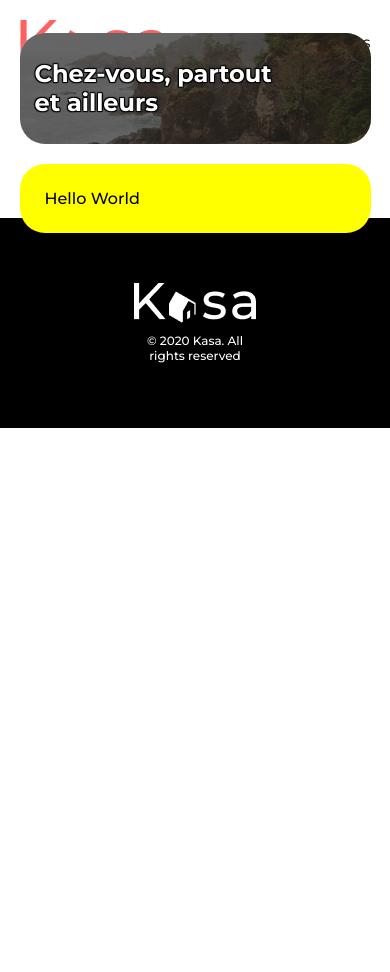
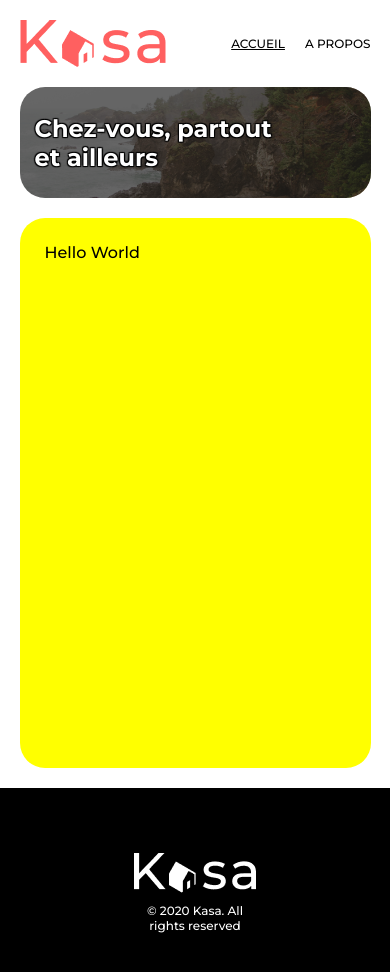
Before and after one commit to LouisMichelin/Projet11-Kasa, a React (Create React App) app: page / in a window 390 px wide. Shown: the top 972 px of the page. Before the commit the page ends 844 px from the top, so only its background shows below. Built offline with nearby package versions, Linux system fonts and the light colour scheme.

Commit message:
CSS : Mise en place conditionnelle de CardWrapper

```diff
--- a/src/components/Banner/Banner.scss
+++ b/src/components/Banner/Banner.scss
@@ -19,6 +19,7 @@
    }
 }
 .BannerText {
+   margin: 0;
    text-shadow: 1px 1px 1px black, 1px -1px 1px black, -1px 1px 1px black,
       -1px -1px 1px black;
    background-color: rgba(0, 0, 0, 0.6);
--- a/src/components/Collapse/Collapse.scss
+++ b/src/components/Collapse/Collapse.scss
@@ -41,7 +41,7 @@
    align-items: center;
    border-radius: 5px;
    min-height: 75px;
-   background-color: #f6f6f6;
+   background-color: #f6f6f671;
    display: flex;
    justify-content: left;
    margin: 0px 100px;
--- a/src/pages/Home/Home.scss
+++ b/src/pages/Home/Home.scss
@@ -5,13 +5,8 @@
    align-items: center;
    flex-direction: column;
    position: relative;
-   // min-height: 223px;
-
    @media (max-width: 700px) {
       margin: 20px 19.5px;
-   }
-   @media (max-width: 975px) {
-      height: 111px;
    }
 }
 
@@ -22,7 +17,7 @@
    width: calc(100% - 50px);
    height: 500px;
    padding: 25px;
-   @media (max-width: 700px) {
-      margin: 20px 19.5px;
+   @media (max-width: 975px) {
+      margin-top: 20px;
    }
 }
```
